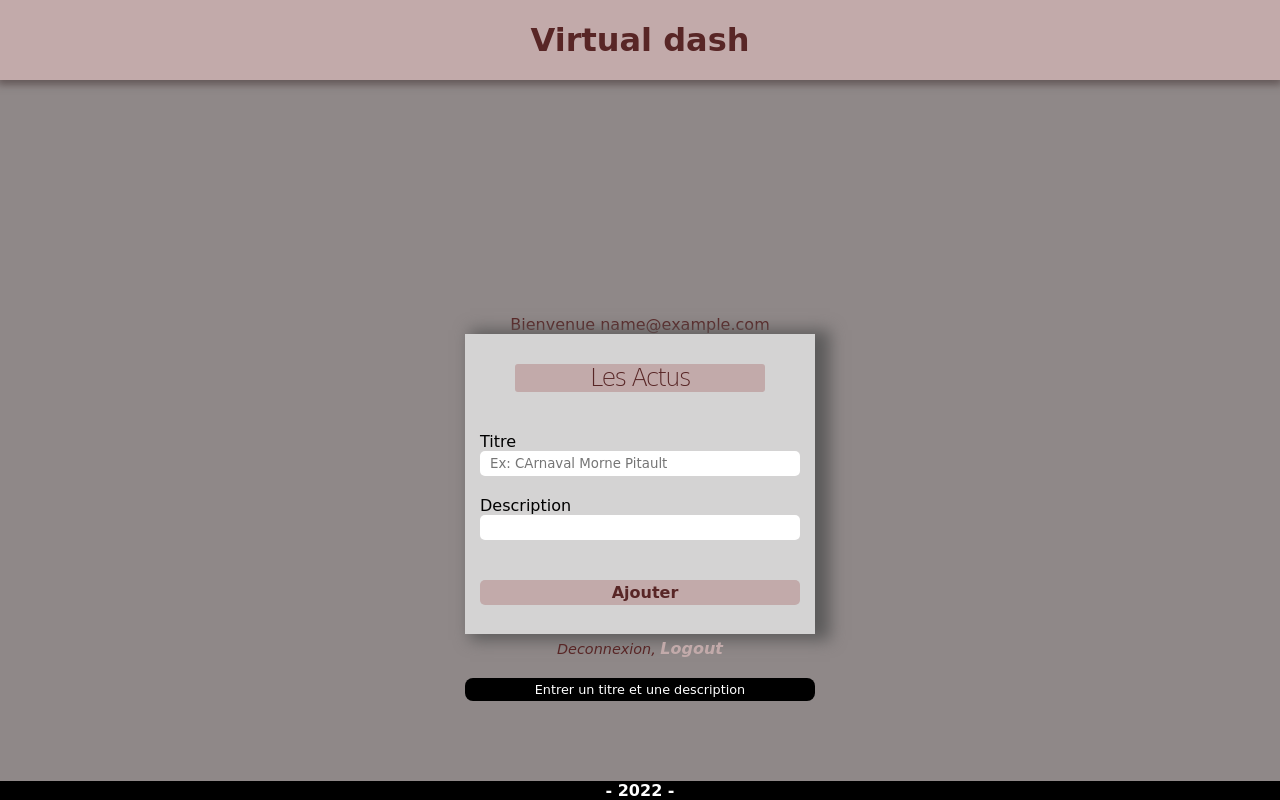
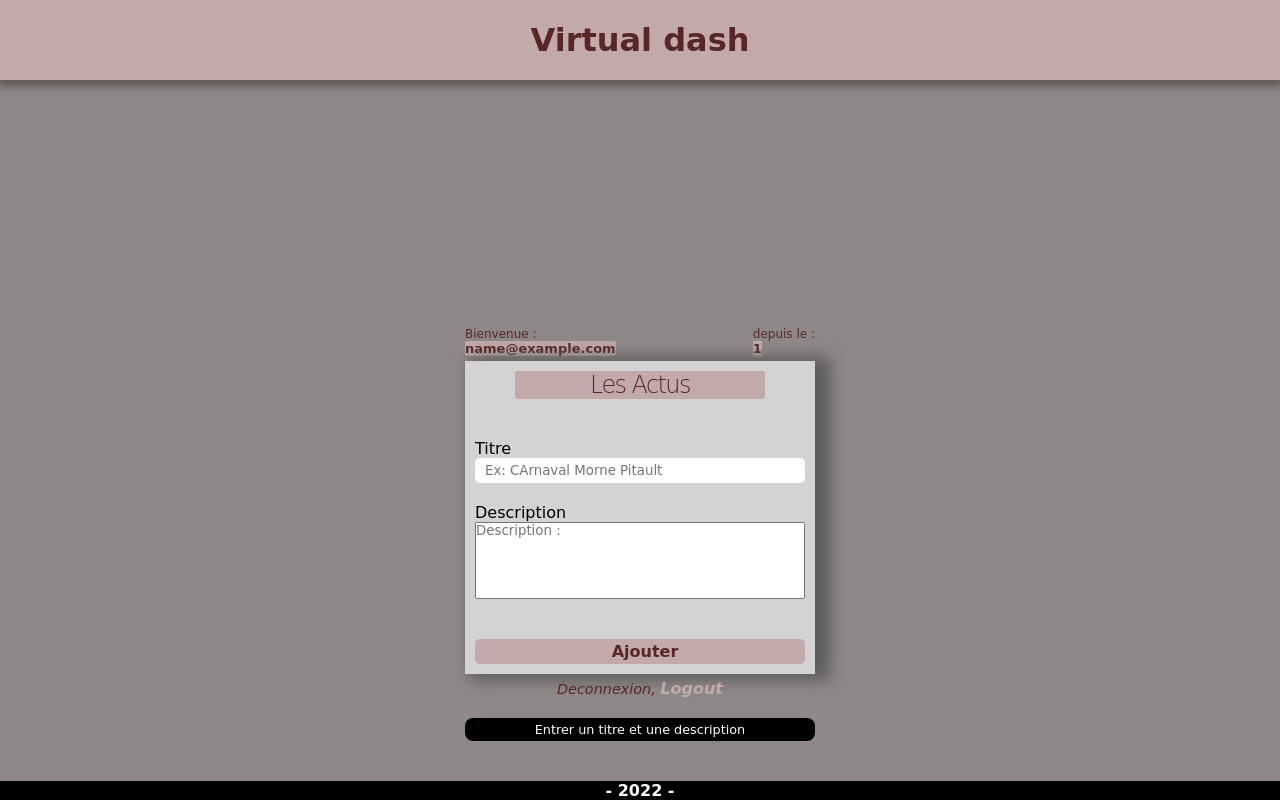
Before and after one commit to oOoRenaudoOo/trieur, a PHP site: page /index.php?page=inscription in a window 1280 px wide. Run offline with PHP 8.4, Linux system fonts and the light colour scheme; the visitor is signed in with stand-in values (Sample User, id 1).

Commit message:
Actu-ajout

```diff
--- a/common/form.class.php
+++ b/common/form.class.php
@@ -9,6 +9,8 @@ class Formhtml {
 
     public $emailValue = '';
     public $passwordValue = '';
+
+    public $dateIns = "";
 
 
 
@@ -24,6 +26,14 @@ class Formhtml {
             $this->passwordValue = "value=".'"'.$this->passwordValue.'"';
         }
 
+        if ($this->dateIns <> "") {
+
+            // $this->dateIns = '<input class="dateins" type="text" value="disabled" disabled>'.$this->dateIns;
+
+            $this->dateIns = '<label for="">inscrit le:</label>
+                            <input class="dateins" type=""text" value="'.$this->dateIns.'" disabled></input>';
+        }
+
 
         return '<div class="'.$this->className.'">
         <form action="'.$this->actionText.'" method="post">
@@ -33,7 +43,7 @@ class Formhtml {
         <label for="">Email:</label>
         <input type="text" name="email" '.$this->emailValue.' placeholder="Ex: mail@domain.com">
         <label for="">mot de passe:</label>
-        <input type="password" name="password" '.$this->passwordValue.' placeholder="Ex: *****">
+        <input type="password" name="password" '.$this->passwordValue.' placeholder="Ex: *****">'.$this->dateIns.'
         <input type="submit" class="btnSubmit" value="'.$this->submitText.'"></form>
     </div>';
     }
--- a/common/formNews.class.php
+++ b/common/formNews.class.php
@@ -6,9 +6,23 @@ class FormNewshtml {
     public $actionText='';
     public $submiText='';
 
+    public $titleValue = '';
+    public $descValue = '';
+
 
 
     function afficheForm() {
+
+        if ($this->titleValue <> "") {
+
+            $this->titleValue = "value=".'"'.$this->titleValue.'"';
+        }
+
+        // if ($this->descValue <> "") {
+
+        //     $this->descValue = "value=".'"'.$this->descValue.'"';
+        // }
+
 
         return '<div class="formNews">
         <form action="'.$this->actionText.'" method="post">
@@ -16,11 +30,12 @@ class FormNewshtml {
                 <h2>'.$this->title.'</h2>
             </div>
         <label for="">Titre</label>
-        <input type="text" name="title" placeholder="Ex: CArnaval Morne Pitault">
+        <input type="text" name="title" '.$this->titleValue.' placeholder="Ex: CArnaval Morne Pitault">
         <label for="">Description</label>
-        <input type="textarea" name="actu">
+        <textarea name="actu" placeholder="Description :" cols="30" rows="5">'.$this->descValue.'</textarea>
         <input type="submit" class="btnSubmit" value="'.$this->submitText.'"></form>
     </div>';
+
     }
 
 
--- a/config.php
+++ b/config.php
@@ -24,4 +24,26 @@ if(isset($_SESSION["idUser"]) AND !empty($_SESSION["idUser"])) {
 }
 
 
+
+
+
+// converti une Date
+// anglais AAAA-MM-JJ HH:MM:SS -> francais JJ/MM/AA HH:MM:SS
+
+function convertirDate($dateDelabase) {
+
+    $date = substr($dateDelabase,0,10);
+    $heure = substr($dateDelabase,11,8);
+    $an = substr($date,0,4);
+    $mois = substr($date,5,2);
+    $jour= substr($date,8,2);
+    $dateFra = $jour. "/". $mois. "/". $an. " ". $heure;
+
+    return($dateFra);
+
+}
+
+
+
+
 ?>
--- a/css/styles.css
+++ b/css/styles.css
@@ -32,7 +32,7 @@ header {
     height: 80px;
     background-color: var(--color-main--);
     text-align: center;
-    box-shadow: 0px 3px 7px 2px rgba(73, 57, 57, 0.571);
+    box-shadow: 0px 5px 7px 2px rgba(73, 57, 57, 0.571);
 }
 
 
@@ -52,13 +52,13 @@ h2 {
 }
 
 section {
-
     background-color: var(--color-background--);
-    min-height: 100vh;
+    height: 100vh;
     display: flex;
     flex-direction: column;
     align-items: center;
     justify-content: flex-end;
+
 }
 
 
@@ -88,15 +88,15 @@ section {
 .dash .formNews label  {
     margin-top: 20px;
     /* margin-bottom: 5px; */
-    margin-left: 5px;
-    margin-right: 5px;
+    /* margin-left: 5px;
+    margin-right: 5px; */
     color: var(--color-formtxt--);
 }
 
 
 input {
     margin-top: 0; margin-bottom: 0;
-    margin-left: 5px; margin-right: 5px;
+    /* margin-left: 5px; margin-right: 5px; */
     border-radius: 5px;
     height: 25px;
     padding-left: 10px;
@@ -105,6 +105,10 @@ input {
 
 }
 
+.dateins {
+    border: 2px solid var(--color-main--);
+
+}
 
 input.btnSubmit {
     margin-top: 40px;
@@ -134,13 +138,54 @@ input.btnSubmit {
 .information {
     width: 350px;
     text-align: center;
-    margin-bottom: 80px;
+    margin-bottom: 40px;
     margin-top: 10px;
     background-color: var(--color-info--);
     border-radius:8px;
     padding: 4px;
 
 }
+
+.bienvenue {
+    display: flex;
+    justify-content: space-between;
+    margin-bottom: 5px;
+    width: 350px;
+    align-items: center;
+
+
+}
+
+.bienvenue .user {
+    font-size: 12px;
+
+}
+
+
+.bienvenue span {
+    font-size: 13px;
+    font-weight: 600;
+    background-color: var(--color-main--);
+    border-radius: 5%;
+
+}
+
+.bienvenue .date {
+    font-size: 12px;
+
+
+}
+
+textarea {
+    resize: none;
+    min-width: 330px;
+
+}
+
+
+
+
+
 
 
 @keyframes scroll-h {
@@ -160,7 +205,7 @@ input.btnSubmit {
     color: var(--color-infotxt--);
     font-size: 0.8rem;
     animation-name: scroll-h;
-    animation-duration: 600ms;
+    animation-duration: 500ms;
     animation-timing-function: ease-in-out;
     animation-iteration-count: 1;
 
--- a/index.php
+++ b/index.php
@@ -30,13 +30,27 @@
 
         if($_SESSION["logged"] == "TRUE") {
 
+            $messageNews = isset($_GET["msgNews"]) ? $_GET["msgNews"] : "";
+            $errorNews = isset($_GET["errNews"]) ? $_GET["errNews"] : "";
+
             include("pages/secure/dash.php");
 
         } else {
 
             $errorLog = isset($_GET["errLog"]) ? $_GET["errLog"] : "";
             $errorSig = isset($_GET["errSig"]) ? $_GET["errSig"] : "";
-            $message = isset($_GET["msg"]) ? $_GET["msg"] : "";
+            $messageSig = isset($_GET["msgSig"]) ? $_GET["msgSig"] : "";
+            $page = isset($_GET["page"]) ? $_GET["page"] : "";
+            $inscrit = isset($_GET["inscrit"]) ? $_GET["inscrit"] : "";
+
+            $shortUrl = ($errorLog == "" AND $errorSig == "" AND $messageSig == "" AND $page == "") ? "TRUE" : "";
+
+            if ($shortUrl == "TRUE") {
+
+                // page par defaut
+                include("pages/connexion.php");
+
+            } else { // Affiche page selon param dans l'url
 
                 if ($errorLog <> "") {
 
@@ -50,16 +64,21 @@
 
                 }
 
-            if ($message <> "") {
+                if ($messageSig <> "") {
 
                     include("pages/inscription.php");
 
                 }
 
-            if ($errorLog == "" AND $errorSig == "" AND $message == "") {
+                if ($page == "connexion") {
 
                     include("pages/connexion.php");
+                }
+
+
+                if ($page == "inscription") {
                     include("pages/inscription.php");
+                }
 
             }
 
--- a/login.php
+++ b/login.php
@@ -1,5 +1,4 @@
 <?php
-
 
 include "config.php";
 
@@ -22,13 +21,13 @@ if (!empty($_POST["email"]) AND !empty($_POST["password"])) {
             $_SESSION["email"] = $user->email;
             $_SESSION["inscrit"] = "TRUE";
             $_SESSION["logged"] = "TRUE";
-            $_SESSION["dateIns"] = $user->dateIns;
+            $_SESSION["dateIns"] = convertirDate($user->dateIns);
 
             header("location:/trieur/index.php");
 
       } else {
 
-            // l'utilisateur n'existe pas
+            // Identifiants incorrects
             $_SESSION["email"] = $_POST["email"];
             $_SESSION["password"] = $_POST["password"];
             header("location:/trieur/index.php?errLog=4");
--- a/pages/secure/dash.php
+++ b/pages/secure/dash.php
@@ -9,13 +9,69 @@ if ($_SESSION["logged"] == "TRUE") {
 
     $info = "Entrer un titre et une description";
 
+    if ($errorNews == 1) {
+
+        $info = "Saisir le titre";
+        $formNews->descValue = $_SESSION["news"]["actu"];
+
+        $_SESSION["news"]["actu"] = "";
+
+    }
+
+    if ($errorNews == 2) {
+
+        $info = "Saisir la description";
+        $formNews->titleValue = $_SESSION["news"]["title"];
+
+        $_SESSION["news"]["title"] = "";
+    }
+
+    if ($errorNews == 3) {
+
+        $info = "Saisir le titre et la description";
+
+    }
+
+    if ($messageNews <> "") {
+
+        $formNews->titleValue = $_SESSION["news"]["title"];
+        $formNews->descValue = $_SESSION["news"]["actu"];
+
+        $_SESSION["news"]["title"] = "";
+        $_SESSION["news"]["actu"] = "";
+
+        if ($messageNews == 1) {
+
+            $info = "Ajout de l'actualite realise";
+
+        } else {
+
+            $info = "Cette actualite existe : ".($_SESSION["news"]["dateIns"]);
+
+        }
+
+    }
+
     ?>
         <!-- debut Dash -->
 
         <section class="dash">
-            <p>Bienvenue <?php echo $_SESSION["email"]; ?></p>
+
+            <div class="bienvenue">
+                <div class="user">
+                    <p>Bienvenue :</p>
+                    <span><?php echo $_SESSION["email"]; ?></span>
+                </div>
+                <div class="date">
+                    <p>depuis le :</p>
+                    <span><?php echo $_SESSION["dateIns"]; ?></span>
+                </div>
+            </div>
+
             <?php
+
                 echo $formNews->afficheForm();
+
             ?>
 
             <p class="suggestion">Deconnexion, <a href="././logout.php"><span>Logout<span></a></p>
@@ -30,13 +86,13 @@ if ($_SESSION["logged"] == "TRUE") {
 
         </section>
 
+
         <!-- Fin Dash -->
 
     <?php
 
 } else {
-
-    header("location:/trieur/index.php.errLog=5");
+    header("location:../../index.php?errLog=5");
 
 }
 
```
Also changed, not shown: logout.php (+8 -0 lines), news.php (+49 -4 lines), pages/connexion.php (+13 -9 lines), pages/inscription.php (+14 -10 lines), signup.php (+10 -8 lines). Lines whose indentation alone changed are shown as unchanged.
